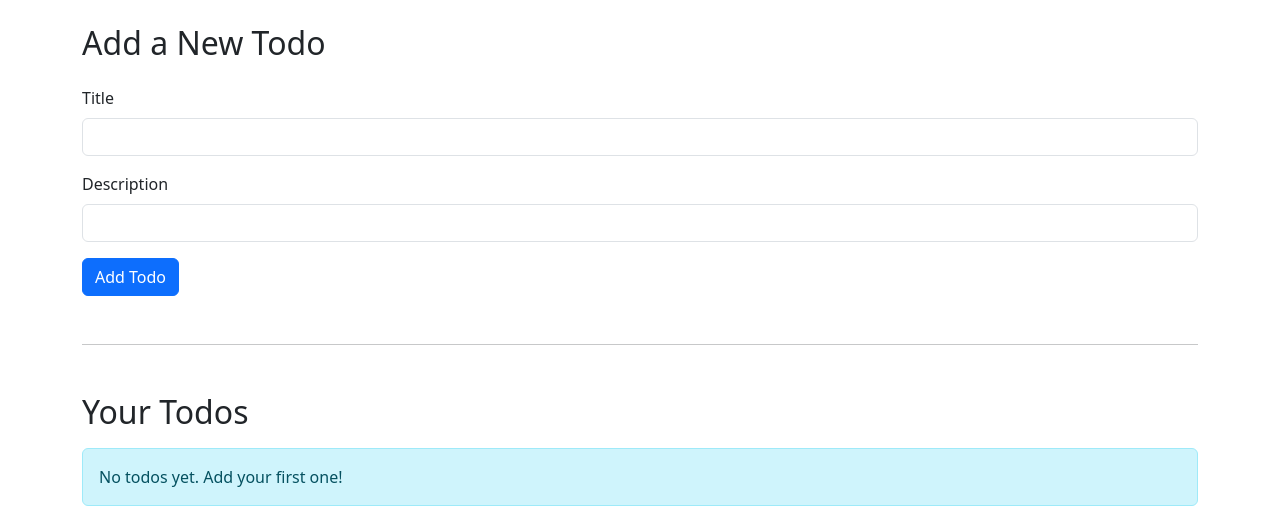
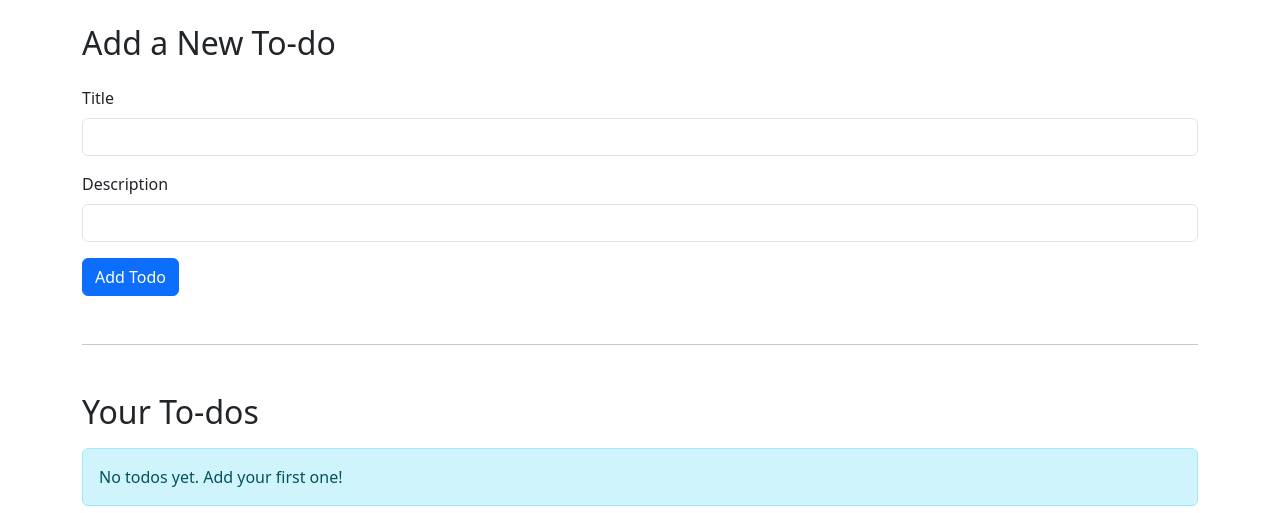
Before and after one commit to sujalpatel0510/ToDos, a Flask app: page / in a window 1280 px wide. Shown: the part 56-569 px from the top of the page. Run offline with Flask 3, Linux system fonts and the light colour scheme; the visitor is signed in with stand-in values (Sample User, id 1); data that the repository does not hold is empty.

Commit message:
Update index.html

```diff
--- a/templates/index.html
+++ b/templates/index.html
@@ -2,7 +2,7 @@
 {% block title %}Home{% endblock %}
 {% block body %}
 
-<h2 class="mb-4">Add a New Todo</h2>
+<h2 class="mb-4">Add a New To-do</h2>
 <form method="POST">
   <div class="mb-3">
     <label for="title" class="form-label">Title</label>
@@ -17,7 +17,7 @@
 
 <hr class="my-5" />
 
-<h2>Your Todos</h2>
+<h2>Your To-dos</h2>
 {% if allTodo %}
 <table class="table table-striped mt-3">
   <thead>
```
